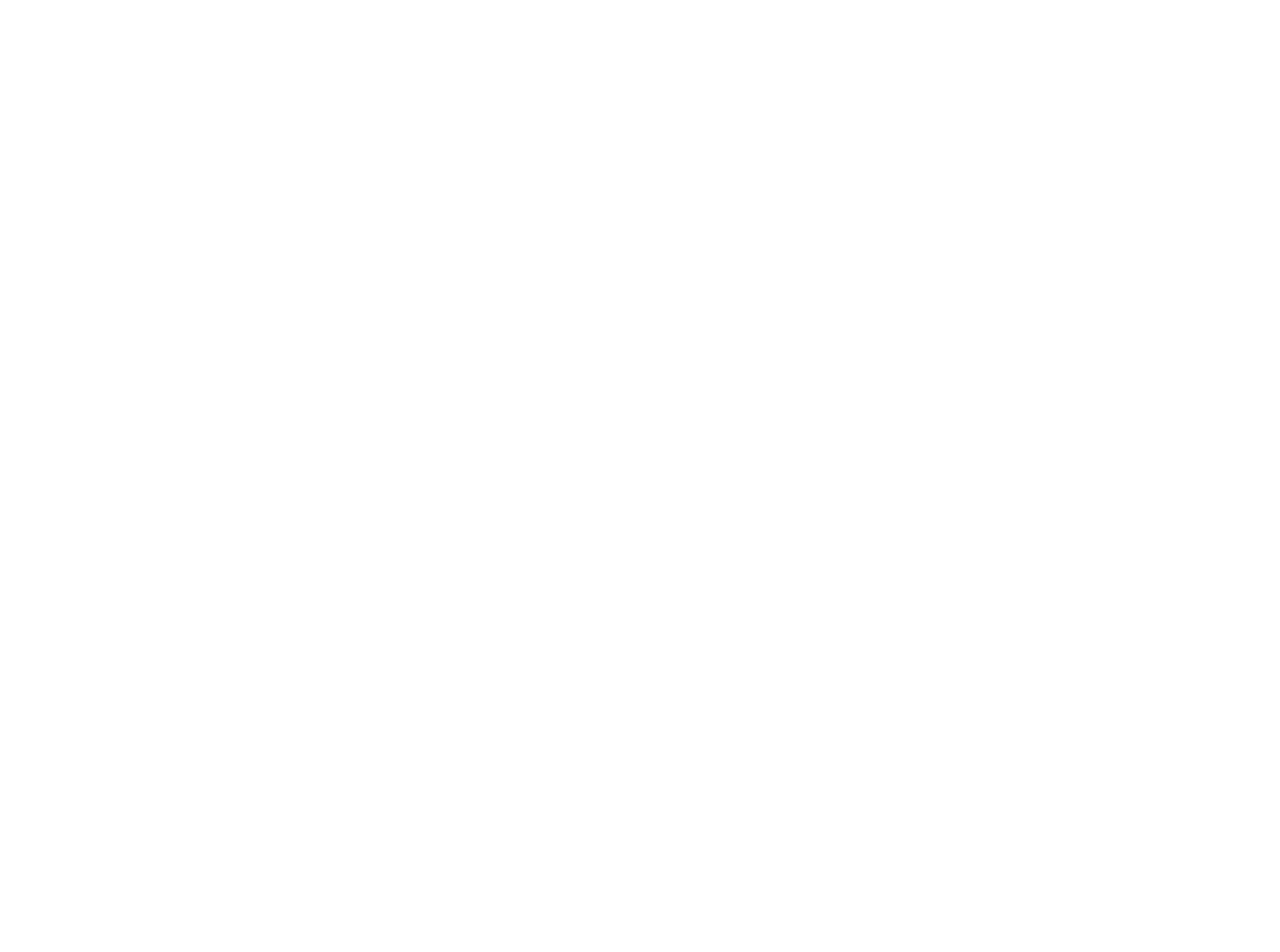
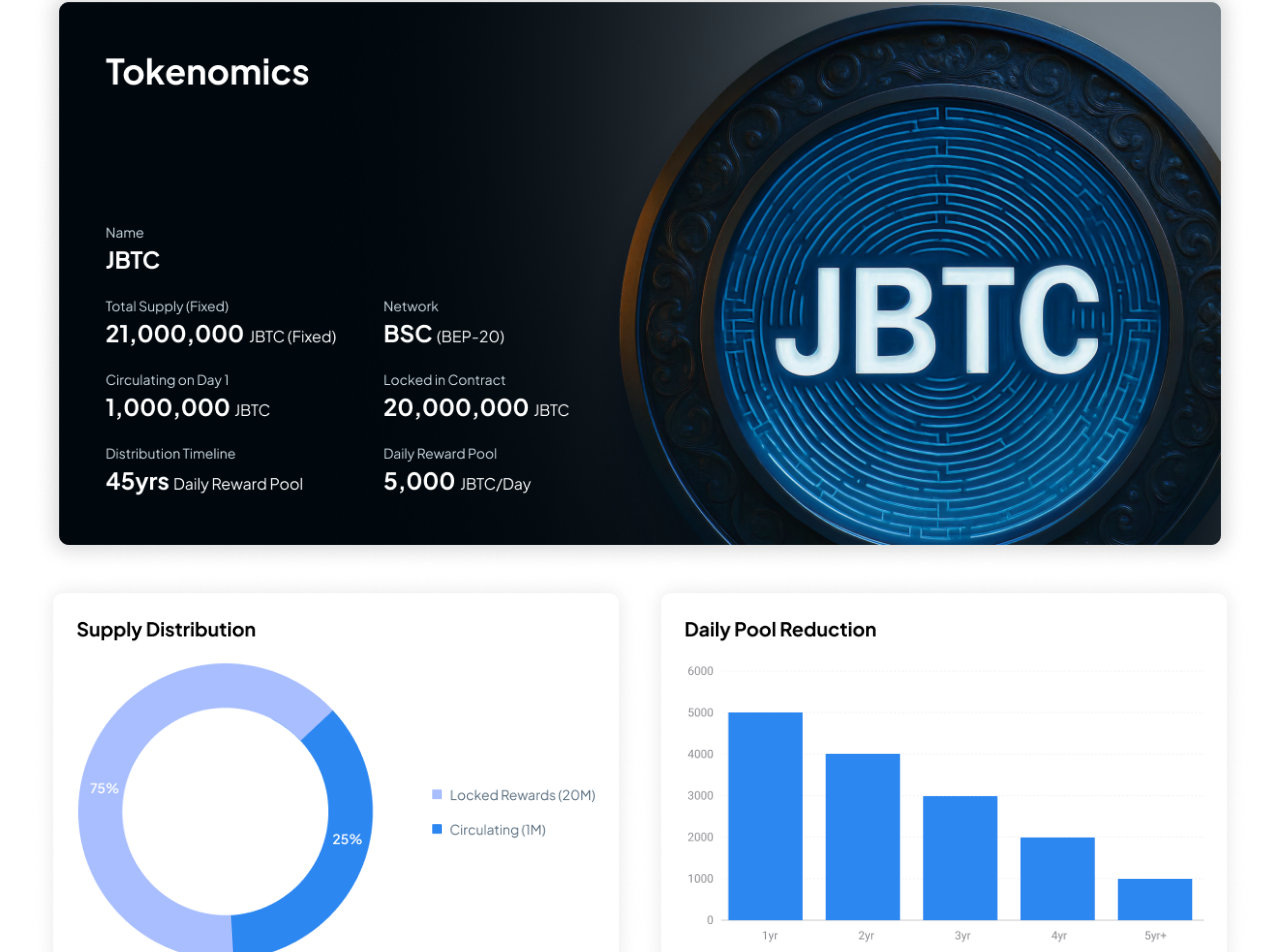
Before and after one commit to gitbygaurav/jbtc-lp, a Next.js app: page / in a window 1280 px wide. Shown: the part 3579-4531 px from the top of the page. Before the commit the page ends 3490 px from the top, so only its background shows below. Built offline with nearby package versions, Linux system fonts and the light colour scheme.

Commit message:
Add Tokenomics component with images for supply distribution and daily pool

```diff
--- /dev/null
+++ b/src/app/components/Tokenomics.tsx
@@ -0,0 +1,13 @@
+const Tokenomics: React.FC = () => {
+    return (
+        <div className="w-full max-w-[1440px] mx-auto py-6 md:py-16 px-2 md:px-8">
+            <img className="w-full" loading="lazy" src="/tokenomics/tokenomics.png" alt="Tokenomics" />
+            <div className="w-full grid grid-cols-1 md:grid-cols-2">
+                <img className="w-full" loading="lazy" src="/tokenomics/supply-distribution.png" alt="supply distribution" />
+                <img className="w-full" loading="lazy" src="/tokenomics/daily-pool.png" alt="daily pool" />
+            </div>
+        </div>
+    )
+}
+
+export default Tokenomics;
--- a/src/app/page.tsx
+++ b/src/app/page.tsx
@@ -2,6 +2,7 @@
 import Features from "./components/Features";
 import Hero from "./components/Hero";
 import InspiredBy from "./components/InspiredBy";
+import Tokenomics from "./components/Tokenomics";
 
 export default function Home() {
   return (
@@ -10,6 +11,7 @@
       <InspiredBy />
       <Comparison />
       <Features />
+      <Tokenomics />
     </div>
   );
 }
```
Also changed, not shown: public/tokenomics/daily-pool.png (added), public/tokenomics/supply-distribution.png (added).
